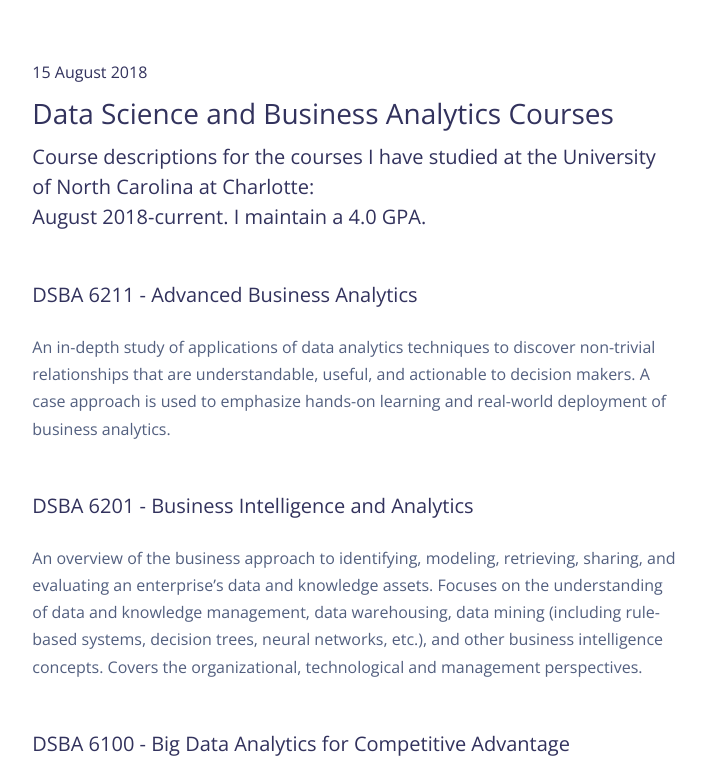
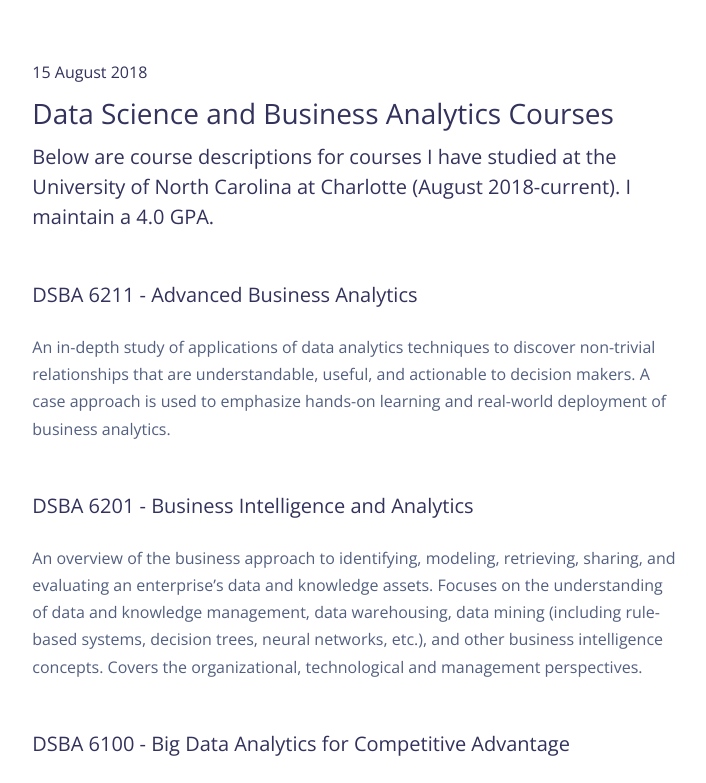
Before and after one commit to patriciamariebarrier/patriciamariebarrier.github.io, a Jekyll site: the page built from _posts/2020-05-14-easier-credit-card-payments.md, in a window 1280 px wide and 900 px high, scrolled down 787 px, cut to the strip 117-900 px from the top of the window. Shown: the whole strip, without its empty margins (286-992 px from the left). Built offline with Jekyll 4.4.1, drawn with Linux system fonts in a browser that asks for light colours; nearby versions of some CDN libraries.

Commit message:
Update 6demo-post.md

```diff
--- a/_includes/6demo-post.md
+++ b/_includes/6demo-post.md
@@ -1,4 +1,4 @@
-<h5>Course descriptions for the courses I have studied at the University of North Carolina at Charlotte:<br>August 2018-current. I maintain a 4.0 GPA.</h5>
+<h5>Below are course descriptions for courses I have studied at the University of North Carolina at Charlotte (August 2018-current). I maintain a 4.0 GPA.</h5>
 
 <h5>DSBA 6211 - Advanced Business Analytics</h5>
 An in-depth study of applications of data analytics techniques to discover non-trivial relationships that are understandable, useful, and actionable to decision makers.  A case approach is used to emphasize hands-on learning and real-world deployment of business analytics.
```
